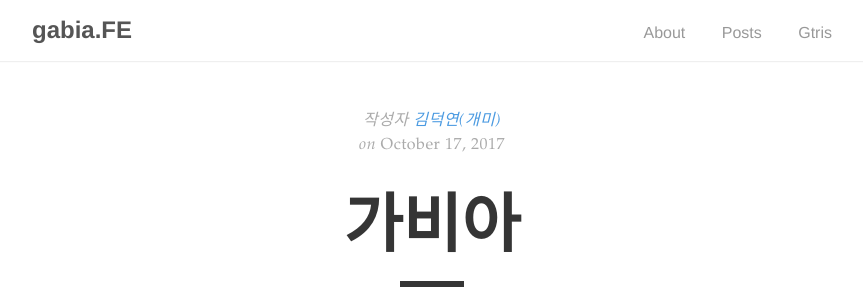
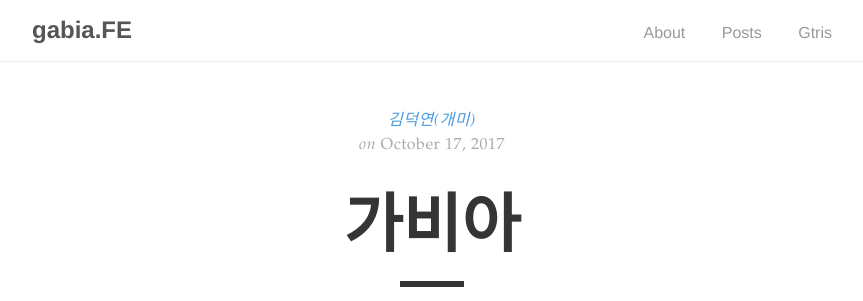
Before and after one commit to gabia-frontend-dev/gabia-frontend-dev.github.io, a Jekyll site: the page built from _posts/2017-10-17-gabia.md, in a window 1280 px wide. Shown: the top 301 px of the page, without its empty margins (208-1071 px from the left). Built offline with Jekyll 4.4.1, drawn with Linux system fonts in a browser that asks for light colours; nearby versions of some CDN libraries.

Commit message:
문구 삭제

```diff
--- a/_layouts/post.html
+++ b/_layouts/post.html
@@ -4,7 +4,7 @@ layout: default
 
 <div class="post">
   <div class="post-info">
-    <span>작성자</span>
+
     <!-- Look the author details up from the site config. -->
     {% assign author = site.data.authors[page.author] %}
 
```
